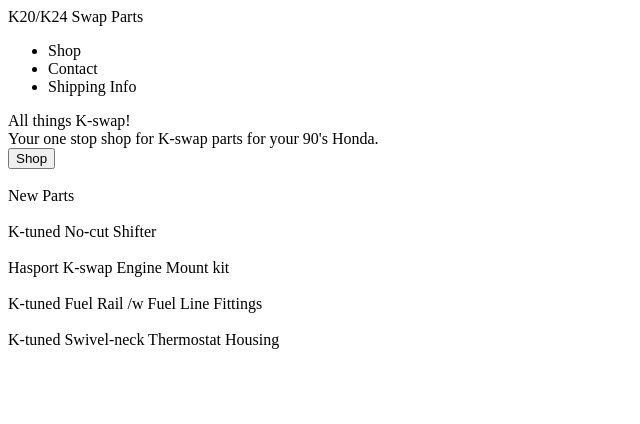
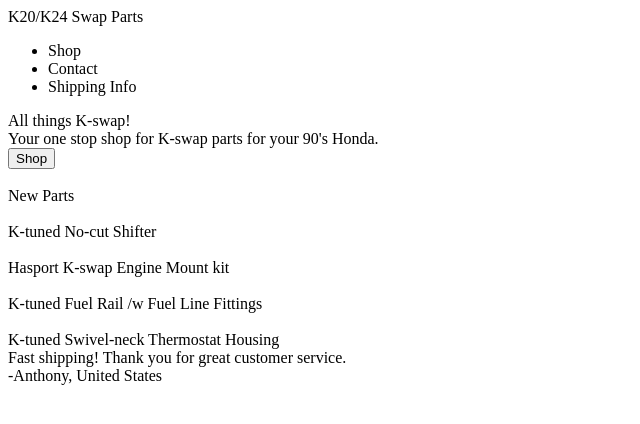
Before and after one commit to Jamesgakg/ToP_Project_01, a plain HTML site: page index.html in a window 1280 px wide. Shown: the whole page, without its empty margins (0-640 px from the left). Drawn offline with Linux system fonts and the light colour scheme.

Commit message:
added content_03 to index.html

```diff
--- a/index.html
+++ b/index.html
@@ -43,6 +43,12 @@
             </div>
         </div>
     </div>
+    <div class="content_03">
+        <div class="testimony">
+            <div class="words">Fast shipping! Thank you for great customer service.</div>
+            <div class="name">-Anthony, United States</div>
+        </div>
+    </div>
 
     </div>
 </body>
```
